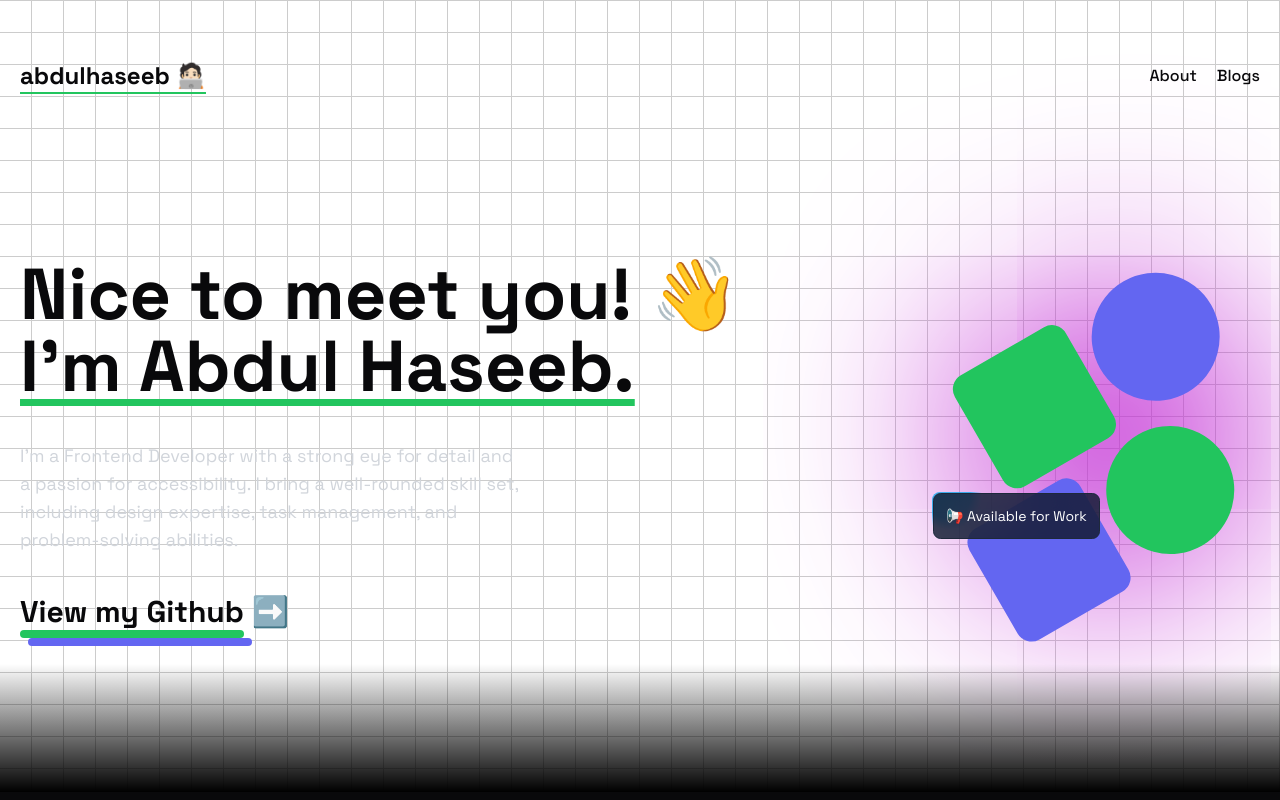
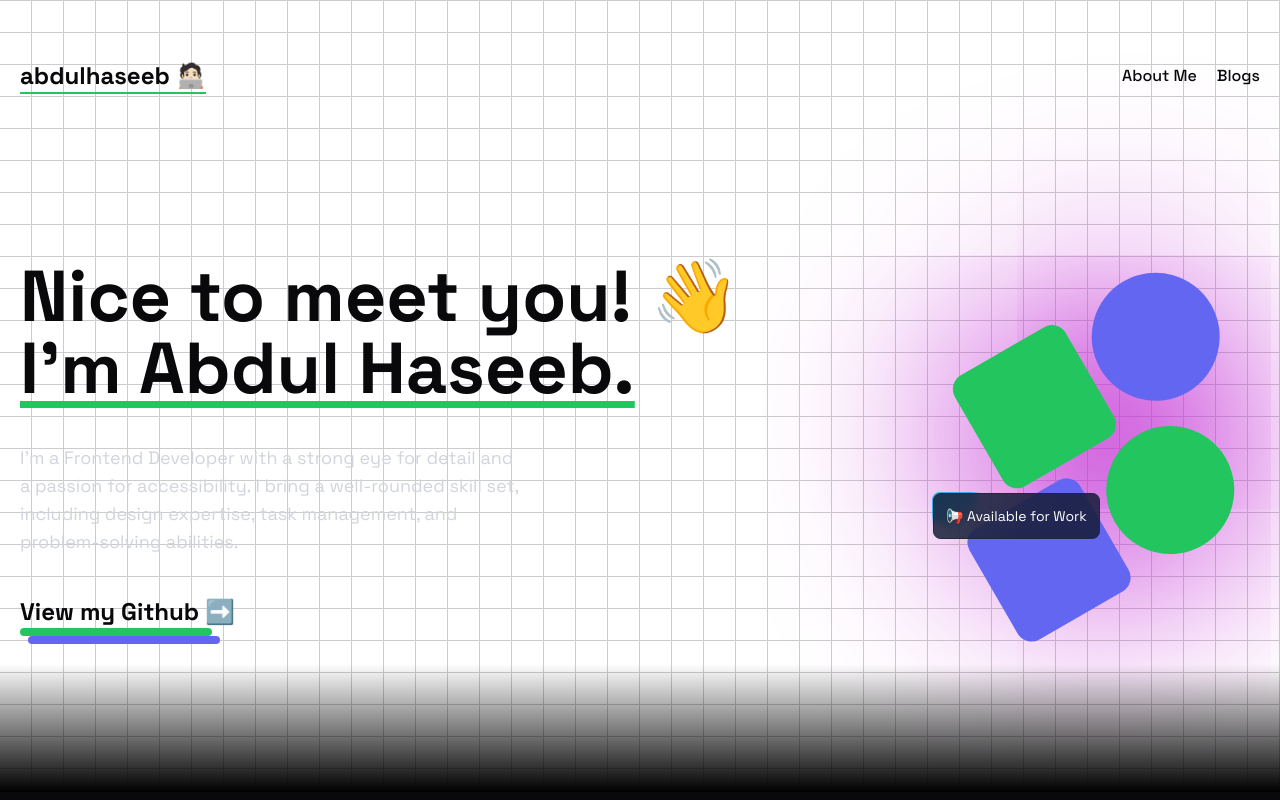
Before and after one commit to abdulhaseebshah/portfolio, a Next.js app: page / in a window 1280 px wide. Shown: the top 800 px of the page. Built offline with nearby package versions, Linux system fonts and the light colour scheme.

Commit message:
added blog link, updated experience, footer and title components

```diff
--- a/app/about/page.tsx
+++ b/app/about/page.tsx
@@ -6,6 +6,7 @@ import Experience from "../components/Experience";
 import Link from "next/link";
 import { FiArrowUpRight } from "react-icons/fi";
 import Image from "next/image";
+import Footer from "../components/Footer";
 
 const page = () => {
   return (
@@ -46,6 +47,7 @@ const page = () => {
         <Experience />
         <Education />
       </div>
+      <Footer />
     </div>
   );
 };
--- a/app/components/Experience.tsx
+++ b/app/components/Experience.tsx
@@ -3,7 +3,7 @@ import Title from "./Title";
 
 const Experience = () => {
   return (
-    <div className="max-w-7xl mx-auto my-10">
+    <div className="max-w-7xl mx-auto">
       <h3 className="text-4xl font-bold pb-4">Experience</h3>
       <div className="mt-2 space-y-4">
         <p className="lg:border-l-4 text-lg lg:p-4 lg:px-5 lg:ml-6">
--- a/app/components/Footer.tsx
+++ b/app/components/Footer.tsx
@@ -42,9 +42,9 @@ const Footer = () => {
           </p>
         </div>
       </div>
-      <div className="flex flex-col sm:flex-row gap-4 justify-center items-center sm:justify-between pt-10">
-        <p>All rights reserved. © 2025 Abdul Haseeb. </p>
-        <div className="flex items-center gap-5">
+      <div className="flex flex-col sm:flex-row gap-4 lg:gap-14 justify-center items-center sm:justify-between pt-10">
+        <p className="lg:w-full">All rights reserved. © 2025 Abdul Haseeb. </p>
+        <div className="lg:w-full flex items-center gap-5">
           {socials.map((item, index) => {
             const Icon = item.Icon;
             return (
--- a/app/components/HeroSection.tsx
+++ b/app/components/HeroSection.tsx
@@ -22,7 +22,7 @@ export default function HeroSection() {
           href="https://github.com/abdulhaseebshah"
           className="inline-block group"
         >
-          <Title text="View my Github ➡️" />
+          <Title fontSize="text-2xl" width="w-48" text="View my Github ➡️" />
         </Link>
       </div>
       <div className="my-8 md:my-0 relative">
--- a/app/components/Navbar.tsx
+++ b/app/components/Navbar.tsx
@@ -1,35 +1,26 @@
 import Link from "next/link";
 import React from "react";
+
 export default function Navbar() {
-  const menuItems = [
-    {
-      link: "/about",
-      label: "About",
-    },
-    {
-      link: "/blogs",
-      label: "Blogs",
-    },
-  ];
-
   return (
     <nav className="py-10 flex justify-between items-center">
       <h1 className="text-2xl font-bold underline underline-offset-8 decoration-green-500 hover:-rotate-3 transition-all cursor-pointer">
         <Link href={"/"}>abdulhaseeb 🧑🏻‍💻</Link>
       </h1>
       <div className="flex items-center gap-5">
-        {menuItems.map((item, index) => {
-          return (
-            <Link
-              href={item.link}
-              key={index}
-              aria-label={item.label}
-              className="font-medium hover:scale-105 duration-100"
-            >
-              {item.label}
-            </Link>
-          );
-        })}
+        <Link
+          href={"/about"}
+          className="font-medium hover:scale-105 duration-100"
+        >
+          About Me
+        </Link>
+        <Link
+          href={"https://dev.to/devabdul"}
+          target="_blank"
+          className="font-medium hover:scale-105 duration-100"
+        >
+          Blogs
+        </Link>
       </div>
     </nav>
   );
--- a/app/components/Projects.tsx
+++ b/app/components/Projects.tsx
@@ -11,6 +11,7 @@ const Projects = () => {
     <div className="py-10 p-5 sm:p-0 ">
       <Title
         text="Projects 🎨"
+        width="w-44"
         className="flex flex-col justify-center items-center"
       />
 
--- a/app/components/Title.tsx
+++ b/app/components/Title.tsx
@@ -4,14 +4,16 @@ export default function Title({
   text,
   className,
   width = "w-56",
+  fontSize = "text-3xl",
 }: {
   text: string;
   className?: string;
   width?: string;
+  fontSize?: string;
 }) {
   return (
     <div className={className}>
-      <h1 className="text-3xl font-bold group-hover:text-green-400 transition-all">
+      <h1 className={`${fontSize} font-bold group-hover:text-green-400 transition-all`}>
         {text}
       </h1>
       <div className={`${width} h-2 bg-green-500 rounded-full`}></div>
--- a/components/ui/card-hover-effect.tsx
+++ b/components/ui/card-hover-effect.tsx
@@ -28,7 +28,7 @@ export const HoverEffect = ({
         return (
           <Link
             key={idx}
-            href={""}
+            href={"#"}
             className="relative group  block p-2 h-full w-full"
             onMouseEnter={() => setHoveredIndex(idx)}
             onMouseLeave={() => setHoveredIndex(null)}
```
Also changed, not shown: 1 other file (tests, documents, lock files or other folders).
